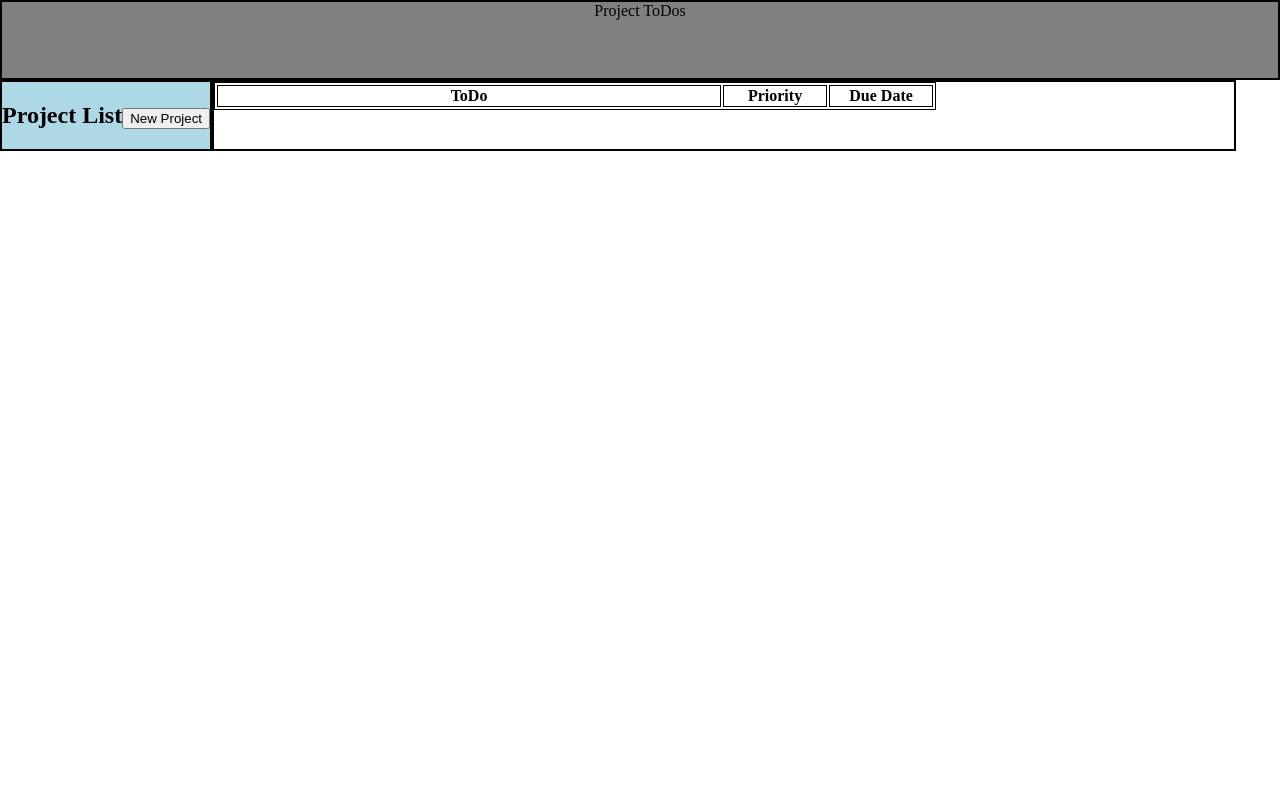
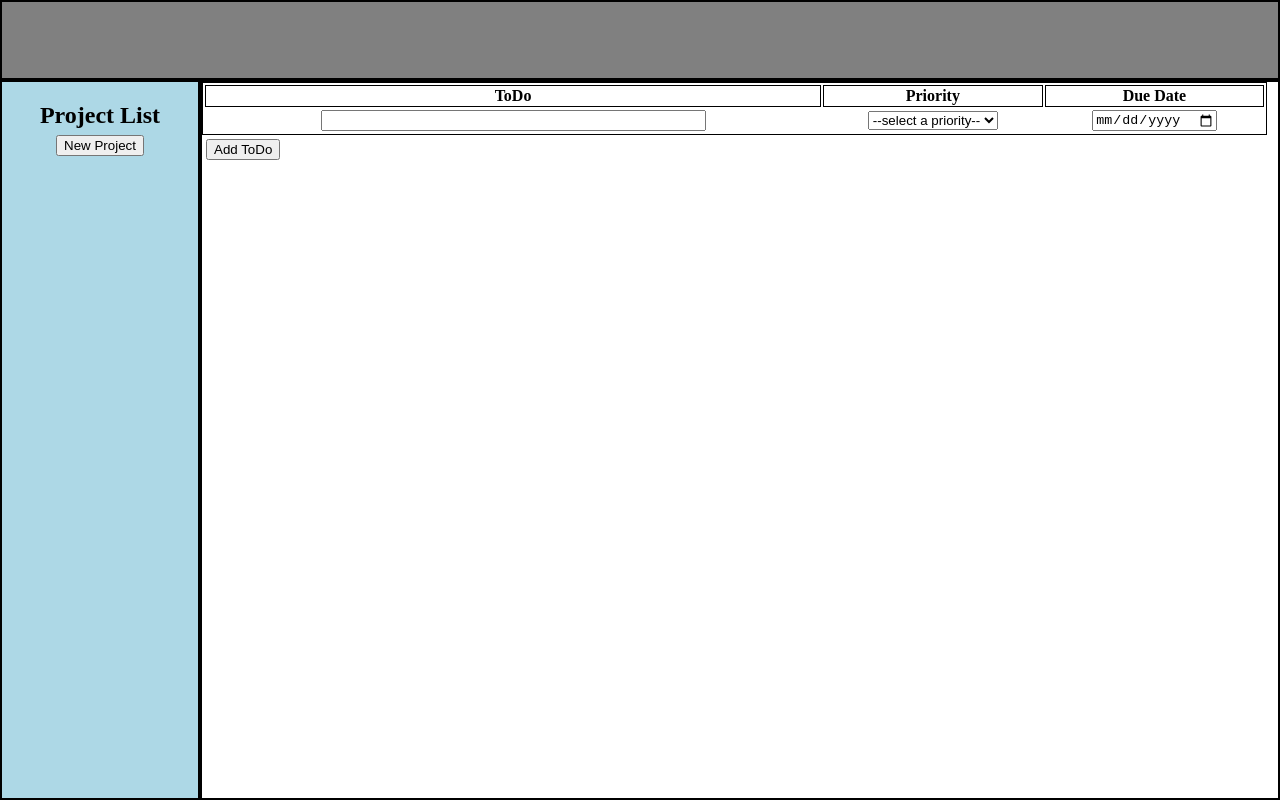
Before and after one commit to reasonaut/todo-list, a website built with webpack: page dist/index.html in a window 1280 px wide. Built offline with nearby package versions, Linux system fonts and the light colour scheme.

Commit message:
Added table for todo listing and entry. Added module for todo management.

```diff
--- a/src/index.js
+++ b/src/index.js
@@ -1,6 +1,7 @@
 import './style.css';
 import { PubSub } from './pubSub';
 import { projectManager } from './projectManager';
+import { toDoManager } from './toDoManager';
 
 
 const pageBuild = (function(){
@@ -8,8 +9,9 @@ const pageBuild = (function(){
     // create page banner
     const banner = document.createElement('div');
     banner.id = 'banner';
-    banner.innerText = 'Project ToDos';
     body.appendChild(banner);
+    const selectedProject = document.createElement('h2');
+    banner.appendChild(selectedProject);
     // create main content div
     const mainPage = document.createElement('div');
     mainPage.id = 'mainPage';
@@ -35,18 +37,74 @@ const pageBuild = (function(){
     toDoList.id = 'toDoList';
     mainPage.appendChild(toDoList);
     toDoList.appendChild(document.createElement('table'));
-    const todoListHeader = document.createElement('tr');
-    document.querySelector('#toDoList table').appendChild(todoListHeader);
-    const todoNameColumn = document.createElement('th');
-    todoNameColumn.id = 'toDoColumn';
-    todoNameColumn.innerText = 'ToDo';
-    const todoPriorityColumn = document.createElement('th');
-    todoPriorityColumn.innerText = 'Priority';
-    const todoDueDateColumn = document.createElement('th');
-    todoDueDateColumn.innerText = 'Due Date';
-    todoListHeader.appendChild(todoNameColumn);
-    todoListHeader.appendChild(todoPriorityColumn);
-    todoListHeader.appendChild(todoDueDateColumn);
+    // create table headers
+    const toDoListHeader = document.createElement('tr');
+    document.querySelector('#toDoList table').appendChild(toDoListHeader);
+    const toDoNameColumn = document.createElement('th');
+    toDoNameColumn.id = 'toDoColumn';
+    toDoNameColumn.innerText = 'ToDo';
+    const toDoPriorityColumn = document.createElement('th');
+    toDoPriorityColumn.innerText = 'Priority';
+    const toDoDueDateColumn = document.createElement('th');
+    toDoDueDateColumn.innerText = 'Due Date';
+    toDoListHeader.appendChild(toDoNameColumn);
+    toDoListHeader.appendChild(toDoPriorityColumn);
+    toDoListHeader.appendChild(toDoDueDateColumn);
+    // create toDo input fields
+    const toDoListInput = document.createElement('tr');
+    document.querySelector('#toDoList table').appendChild(toDoListInput);
+    // toDo name
+    const toDoNameInput = document.createElement('td');
+    toDoNameInput.id = 'toDoNameInput';
+    toDoNameInput.appendChild(document.createElement('input'));
+    toDoListInput.appendChild(toDoNameInput);
+    document.querySelector('#toDoNameInput input').setAttribute('size', '45');
+    // toDo priority
+    const toDoPriorityInput = document.createElement('td');
+    toDoPriorityInput.id = 'toDoPriorityInput';
+    const prioritySelector = document.createElement('select')
+    prioritySelector.name = 'priority-selector';
+    const priorityPromptOption = document.createElement('option')
+    priorityPromptOption.value = '';
+    priorityPromptOption.innerText = '--select a priority--';
+    const highPriorityOption = document.createElement('option');
+    highPriorityOption.value = 'high'
+    highPriorityOption.innerText = 'high';
+    const mediumPriorityOption = document.createElement('option');
+    mediumPriorityOption.value = 'medium'
+    mediumPriorityOption.innerText = 'medium';
+    const lowPriorityOption = document.createElement('option');
+    lowPriorityOption.value = 'low';
+    lowPriorityOption.innerText = 'low';
+    toDoListInput.appendChild(toDoPriorityInput);
+    toDoPriorityInput.appendChild(prioritySelector);
+    prioritySelector.appendChild(priorityPromptOption);
+    prioritySelector.appendChild(highPriorityOption);
+    prioritySelector.appendChild(mediumPriorityOption);
+    prioritySelector.appendChild(lowPriorityOption);
+    // toDo due date
+    const toDoDueDateInput = document.createElement('td');
+    toDoDueDateInput.id = 'toDoDueDateInput';
+    const toDoDatePicker = document.createElement('input');
+    toDoDatePicker.type = 'date';
+    toDoDatePicker.name = 'to-do-date-picker';
+    toDoDueDateInput.appendChild(toDoDatePicker);
+    toDoListInput.appendChild(toDoDueDateInput);
+
+
+    // add toDo button
+    const addToDoButton = document.createElement('button');
+    addToDoButton.innerText = 'Add ToDo';
+    toDoList.appendChild(addToDoButton);
+    addToDoButton.addEventListener('click', function(eventData){
+        PubSub.publish('addToDo', eventData);
+    });
+    function getToDoFormData() {
+        const description = document.querySelector('#toDoNameInput input').value;
+        const priority = document.querySelector('#toDoPriorityInput select').value;
+        const dueDate = document.querySelector('#toDoDueDateInput input').value;
+        return { description, priority, dueDate };
+    }
 
 
     function addProject(projectName) {
@@ -58,11 +116,17 @@ const pageBuild = (function(){
         })
         document.querySelector('#projectList ul').appendChild(newProjectLi);
         newProjectLi.appendChild(newProjectButton);
+        projectManager.currentProject = projectName;
+        // list new project as selected project in banner
+        selectedProject.innerText = projectName;
+        // clear previous projects todos
+        // document.querySelector('tr .toDoItem').remove();
+
     }
     function displayProjectToDos(todos) {
 
     }
 
-    return { addProject };
+    return { addProject, getToDoFormData };
 }());
 export { pageBuild };
--- a/src/projectManager.js
+++ b/src/projectManager.js
@@ -3,12 +3,13 @@ import { pageBuild } from "./index";
 
 const projectManager = (function() {
     let projects = {};
+    let currentProject = '';
     PubSub.subscribe('addProject', addProject);
     PubSub.subscribe('projectSelect', projectSelect)
 
     function newProject(projectName) {
         let project = {};
-        project.todos = [];
+        project.toDos = [];
         project.name = projectName;
         return project;
     }
@@ -27,7 +28,10 @@ const projectManager = (function() {
     function projectSelect(projectName) {
 
     }
-    return { projects, addProject, newProject }
+    function addToDoToProject(toDo) {
+        projects[currentProject].todos.push(toDo);
+    }
+    return { projects, currentProject, addProject, newProject }
 })();
 
 export { projectManager };
--- a/src/style.css
+++ b/src/style.css
@@ -20,6 +20,7 @@ html, body {
 #mainPage {
     display: flex;
     flex-direction: row;
+    height: 90%;
 }
 #projectList {
     max-width: 20%;
@@ -28,6 +29,7 @@ html, body {
     box-sizing: border-box;
     text-align: center;
     background-color: lightblue;
+    display: inline;
 
 }
 #projectList ul {
@@ -40,19 +42,25 @@ html, body {
     border: 2px solid black;
     box-sizing: border-box;
     text-align: center;
+    display: inline-flexbox;
 }
 #toDoList table {
     border: 1px solid black;
     table-layout: fixed;
-    width: 200px;
+    width: 99%;
 }
 #toDoList th {
     border: 1px solid black;
-    width: 100px;
+    width: 140px;
     overflow: hidden;
 }
 #toDoList th:nth-child(1) {
     border: 1px solid black;
-    width: 500px;
+    width: 400px;
     overflow: hidden;
 }
+#toDoList button {
+    float: left;
+    margin-left: 4px;
+    margin-top: 4px;
+}
--- /dev/null
+++ b/src/toDoManager.js
@@ -0,0 +1,31 @@
+import { PubSub } from "./pubSub";
+import { projectManager } from "./projectManager";
+import { pageBuild } from "./index.js";
+
+const toDoManager = (function() {
+    PubSub.subscribe('addToDo', addToDo);
+    function newToDo(data) {
+        // if (!projectManager.currentProject) return;
+        let toDo = {};
+        toDo.description = data.description;
+        toDo.priority = data.priority;
+        toDo.dueDate = data.dueDate;
+        return toDo;
+    }
+    function addToDo(eventData) {
+        const formData = pageBuild.getToDoFormData();
+        if (projectManager.currentProject === '')
+            return;
+        if (formData.description === '' || formData.priority === '' || formData.dueDate === '')
+            return;
+        const toDo = newToDo(formData);
+        // associate with project
+        const projectToDos = projectManager.projects[projectManager.currentProject].toDos
+        projectManager.projects[projectManager.currentProject].toDos.push(toDo);
+        let testObj = projectManager.projects;
+
+        const stop = 3;
+    }
+
+    return { newToDo };
+}());
```
